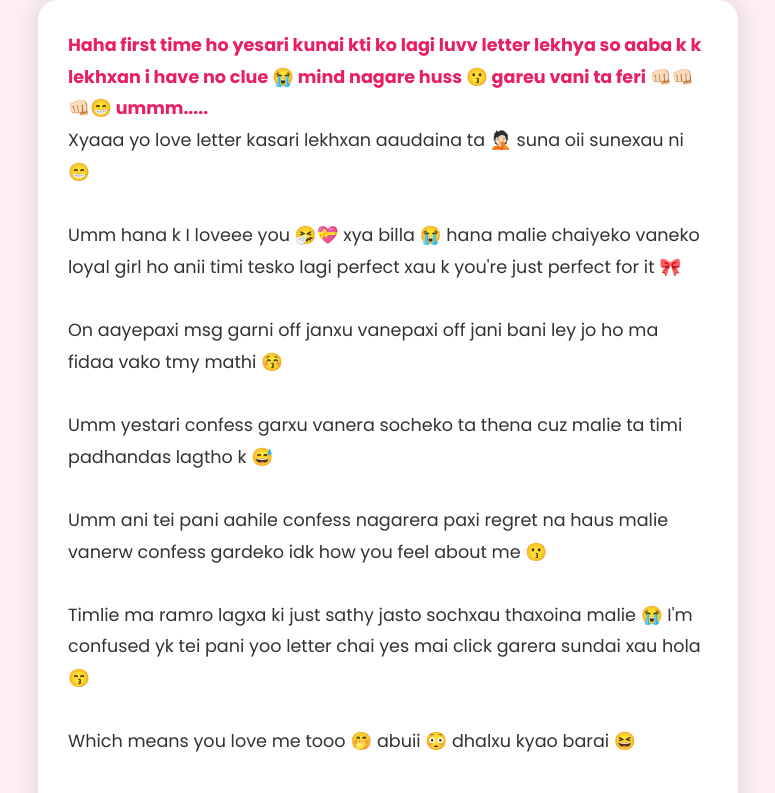
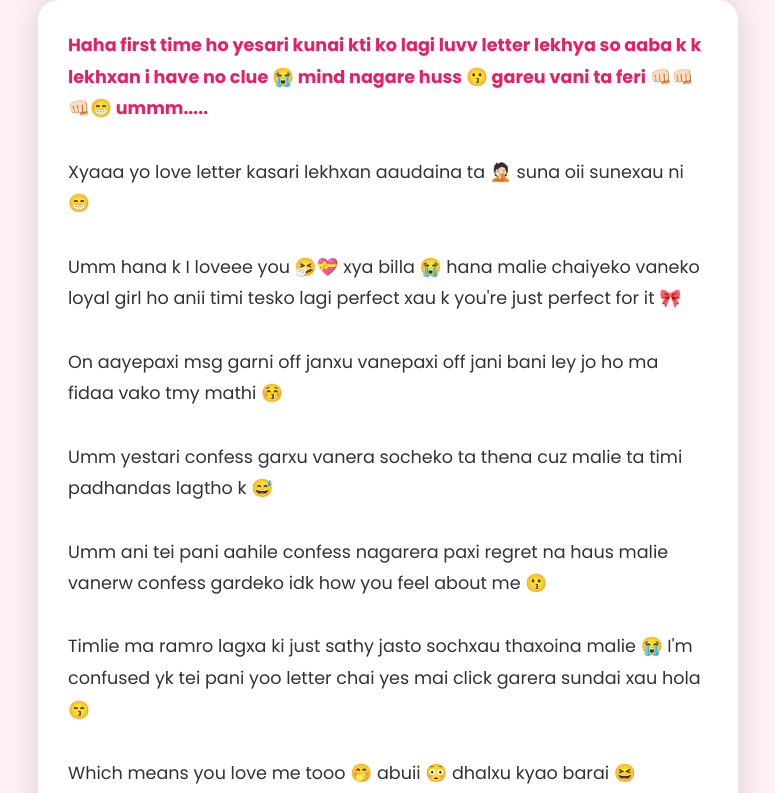
Before and after one commit to Alex8o9/batulii, a plain HTML site: page letter.html in a window 1280 px wide. Shown: the top 793 px of the page, without its empty margins (252-1027 px from the left). Drawn offline with Linux system fonts and the light colour scheme.

Commit message:
Update letter.html

```diff
--- a/letter.html
+++ b/letter.html
@@ -15,7 +15,7 @@
 }
 
 body {
-    background-color: #fff0f5; /* soft pinkish background */
+    background-color: #fff0f5;
     display: flex;
     justify-content: center;
     align-items: center;
@@ -23,7 +23,7 @@ body {
 }
 
 .letter-container {
-    background-color: #fff; /* white letter paper */
+    background-color: #fff;
     width: 90%;
     max-width: 700px;
     padding: 30px;
@@ -60,7 +60,7 @@ body {
     <div class="letter-content">
         <p class="intro">
             Haha first time ho yesari kunai kti ko lagi luvv letter lekhya so aaba k k lekhxan i have no clue 😭 mind nagare huss 😗 gareu vani ta feri 👊🏻👊🏻👊🏻😁 ummm.....
-        </p>
+        <br><br></p>
 
         Xyaaa yo love letter kasari lekhxan aaudaina ta 🤦🏻 suna oii sunexau ni 😁<br><br>
         Umm hana k I loveee you 🤧💝 xya billa 😭 hana malie chaiyeko vaneko loyal girl ho anii timi tesko lagi perfect xau k you're just perfect for it 🎀<br><br>
```
